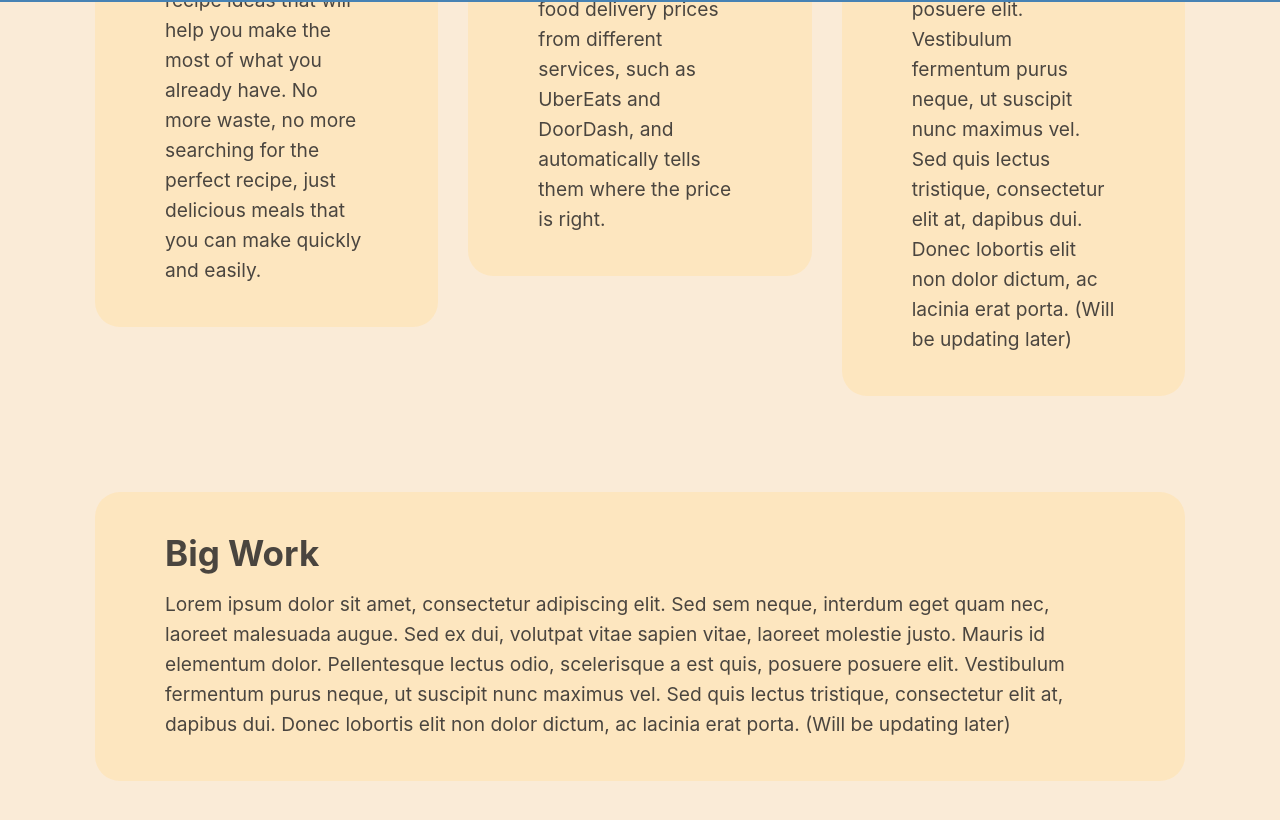
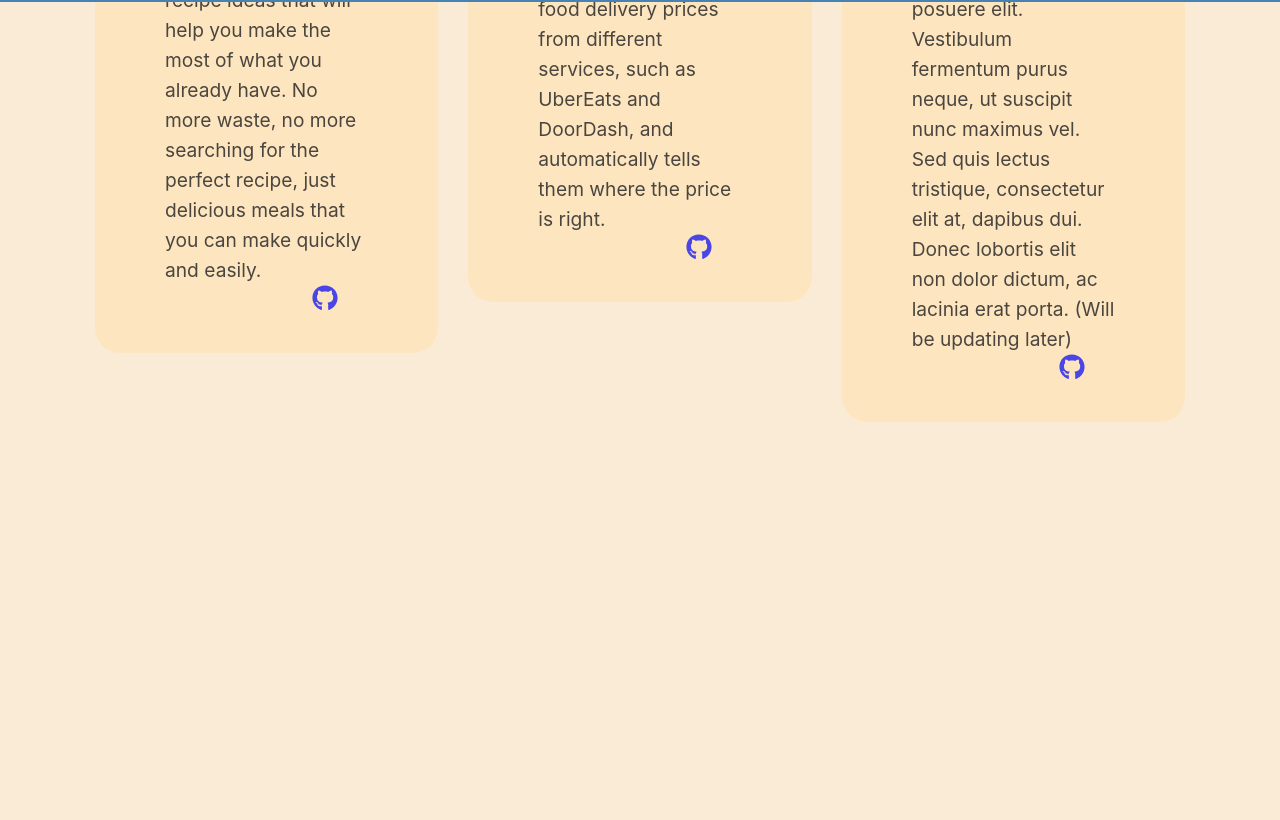
Before and after one commit to Haozhe-H/Portfolio-react, a React (Create React App) app: page /works in a window 1280 px wide. Shown: the part 798-1618 px from the top of the page. After the commit the page ends 1315 px from the top, so only its background shows below. Built offline with nearby package versions, Linux system fonts and the light colour scheme.

Commit message:
updating work.js, added corresponding github link to each work

```diff
--- a/src/components/Work.js
+++ b/src/components/Work.js
@@ -1,5 +1,6 @@
 import React from "react";
 import "../styles/Styles.css";
+import { FaGithub } from "react-icons/fa";
 
 function Work() {
   return (
@@ -10,7 +11,7 @@ function Work() {
 
       <div className="container">
         <a
-          className="button"
+          className="button hoverable"
           href="https://teriannephillips.github.io/Feastful-Finds/"
         >
           <div className="box">
@@ -25,10 +26,21 @@ function Work() {
                 for the perfect recipe, just delicious meals that you can make
                 quickly and easily.
               </p>
+              <a
+                className="icon"
+                href="https://github.com/teriannephillips/Feastful-Finds"
+                target="_blank"
+                rel="noopener noreferrer"
+              >
+                <FaGithub style={{ marginRight: "30px" }} size={26} />
+              </a>
             </div>
           </div>
         </a>
-        <a className="button" href="https://calm-brook-30132.herokuapp.com/">
+        <a
+          className="button hoverable"
+          href="https://calm-brook-30132.herokuapp.com/"
+        >
           <div className="box">
             <h4>EatsMatch</h4>
             <div className="box-text">
@@ -39,12 +51,20 @@ function Work() {
                 delivery prices from different services, such as UberEats and
                 DoorDash, and automatically tells them where the price is right.{" "}
               </p>
+              <a
+                className="icon"
+                href="https://github.com/acst52/EatsMatch"
+                target="_blank"
+                rel="noopener noreferrer"
+              >
+                <FaGithub style={{ marginRight: "30px" }} size={26} />
+              </a>
             </div>
           </div>
         </a>
         {/* // eslint-disable-next-line jsx-a11y/anchor-is-valid */}
         {/* this link goes to my github for current stage */}
-        <a className="button" href="https://github.com/Haozhe-H">
+        <a className="button hoverable" href="https://github.com/Haozhe-H">
           <div className="box">
             <h4>Work 3</h4>
             <div className="box-text">
@@ -58,28 +78,14 @@ function Work() {
                 consectetur elit at, dapibus dui. Donec lobortis elit non dolor
                 dictum, ac lacinia erat porta. (Will be updating later){" "}
               </p>
-            </div>
-          </div>
-        </a>
-      </div>
-
-      <div className="container">
-        {/* // eslint-disable-next-line jsx-a11y/anchor-is-valid */}
-        {/* this link goes to my github for current stage */}
-        <a className="button" href="https://github.com/Haozhe-H">
-          <div className="box">
-            <h4>Big Work</h4>
-            <div className="box-text">
-              <p>
-                Lorem ipsum dolor sit amet, consectetur adipiscing elit. Sed sem
-                neque, interdum eget quam nec, laoreet malesuada augue. Sed ex
-                dui, volutpat vitae sapien vitae, laoreet molestie justo. Mauris
-                id elementum dolor. Pellentesque lectus odio, scelerisque a est
-                quis, posuere posuere elit. Vestibulum fermentum purus neque, ut
-                suscipit nunc maximus vel. Sed quis lectus tristique,
-                consectetur elit at, dapibus dui. Donec lobortis elit non dolor
-                dictum, ac lacinia erat porta. (Will be updating later){" "}
-              </p>
+              <a
+                className="icon"
+                href="https://google.com"
+                target="_blank"
+                rel="noopener noreferrer"
+              >
+                <FaGithub style={{ marginRight: "30px" }} size={26} />
+              </a>
             </div>
           </div>
         </a>
--- a/src/styles/Styles.css
+++ b/src/styles/Styles.css
@@ -112,6 +112,7 @@ nav ul :hover{
 .work{
     width: 100%;
     padding: 80px;
+    overflow: hidden;
 }
 
 .title h2{
@@ -140,7 +141,7 @@ nav ul :hover{
     opacity: 0.7;
 }
 
-.container a:hover{
+.container a.hoverable:hover{
     opacity: 1;
     box-shadow: 5px 5px 5px black;
     transform: scale(1.05);
@@ -231,6 +232,11 @@ nav ul :hover{
     justify-content: center;
 }
 
+.icon{
+    display: flex;
+    justify-content: flex-end;
+}
+
 @media screen and (max-width: 1243px) {
     .box-text{
         display: none;
```
